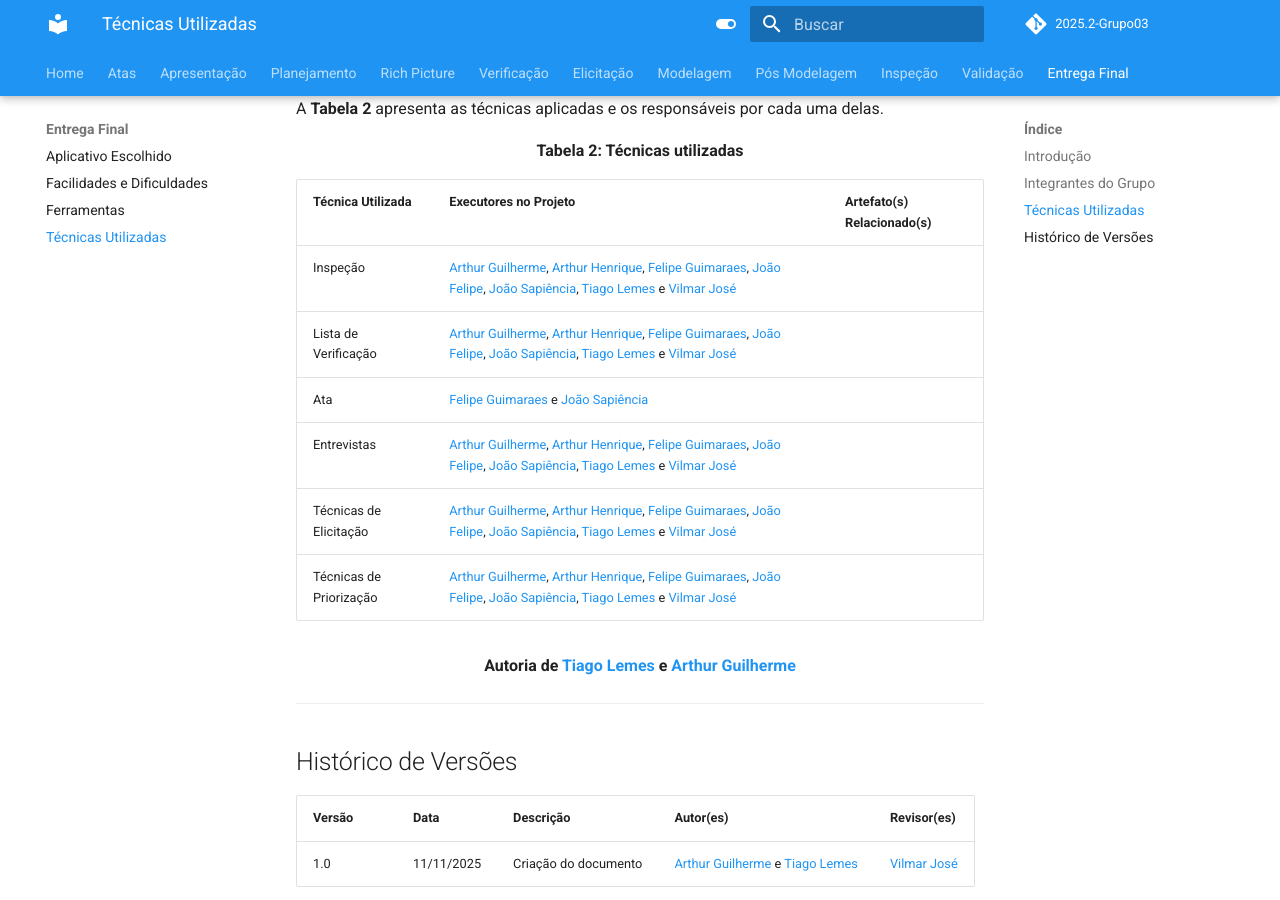
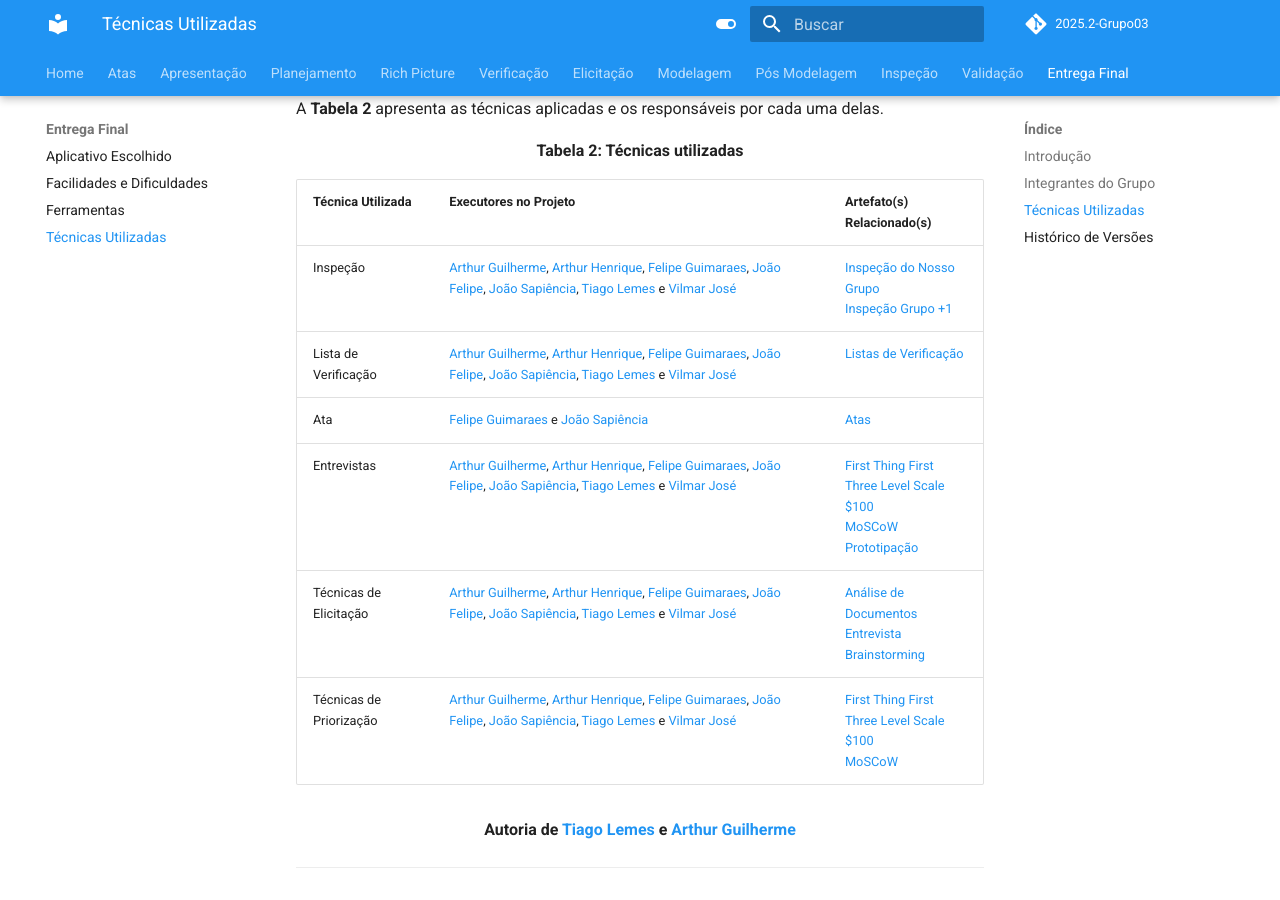
Before and after one commit to Requisitos-de-Software/2025.2-Grupo03, an MkDocs documentation site: the page built from docs/Entrega_Final/tecnicas_utilizadas.md, in a window 1280 px wide and 900 px high, scrolled down 848 px. Built offline with MkDocs 1.6.1 and Material for MkDocs 9.7.7, drawn with Linux system fonts in a browser that asks for light colours; comment, search, counter and statistics services are not loaded.

Commit message:
Update tecnicas_utilizadas.md

```diff
--- a/docs/Entrega_Final/tecnicas_utilizadas.md
+++ b/docs/Entrega_Final/tecnicas_utilizadas.md
@@ -29,12 +29,12 @@ A **Tabela 2** apresenta as técnicas aplicadas e os responsáveis por cada uma
 
 | Técnica Utilizada       | Executores no Projeto                                                                 | Artefato(s) Relacionado(s)                                                                 |
 |--------------------------|----------------------------------------------------------------------------------------|---------------------------------------------------------------------------------------------|
-| Inspeção         | [Arthur Guilherme](https://github.com/ArthurGuilher62), [Arthur Henrique](https://github.com/arthurhvieira1), [Felipe Guimaraes](https://github.com/felipegf1), [João Felipe](https://github.com/MrBolt2005), [João Sapiência](https://github.com/JoaoSapiencia), [Tiago Lemes](https://github.com/TiagoTeixeira-2005) e [Vilmar José](https://github.com/VilmarFagundes) |  |
-| Lista de Verificação     | [Arthur Guilherme](https://github.com/ArthurGuilher62), [Arthur Henrique](https://github.com/arthurhvieira1), [Felipe Guimaraes](https://github.com/felipegf1), [João Felipe](https://github.com/MrBolt2005), [João Sapiência](https://github.com/JoaoSapiencia), [Tiago Lemes](https://github.com/TiagoTeixeira-2005) e [Vilmar José](https://github.com/VilmarFagundes) ||
-| Ata | [Felipe Guimaraes](https://github.com/felipegf1) e [João Sapiência](https://github.com/JoaoSapiencia)||
-| Entrevistas              | [Arthur Guilherme](https://github.com/ArthurGuilher62), [Arthur Henrique](https://github.com/arthurhvieira1), [Felipe Guimaraes](https://github.com/felipegf1), [João Felipe](https://github.com/MrBolt2005), [João Sapiência](https://github.com/JoaoSapiencia), [Tiago Lemes](https://github.com/TiagoTeixeira-2005) e [Vilmar José](https://github.com/VilmarFagundes)                                                    | |
-| Técnicas de Elicitação   | [Arthur Guilherme](https://github.com/ArthurGuilher62), [Arthur Henrique](https://github.com/arthurhvieira1), [Felipe Guimaraes](https://github.com/felipegf1), [João Felipe](https://github.com/MrBolt2005), [João Sapiência](https://github.com/JoaoSapiencia), [Tiago Lemes](https://github.com/TiagoTeixeira-2005) e [Vilmar José](https://github.com/VilmarFagundes)    |  |
-| Técnicas de Priorização  | [Arthur Guilherme](https://github.com/ArthurGuilher62), [Arthur Henrique](https://github.com/arthurhvieira1), [Felipe Guimaraes](https://github.com/felipegf1), [João Felipe](https://github.com/MrBolt2005), [João Sapiência](https://github.com/JoaoSapiencia), [Tiago Lemes](https://github.com/TiagoTeixeira-2005) e [Vilmar José](https://github.com/VilmarFagundes)                                                          |  |
+| Inspeção         | [Arthur Guilherme](https://github.com/ArthurGuilher62), [Arthur Henrique](https://github.com/arthurhvieira1), [Felipe Guimaraes](https://github.com/felipegf1), [João Felipe](https://github.com/MrBolt2005), [João Sapiência](https://github.com/JoaoSapiencia), [Tiago Lemes](https://github.com/TiagoTeixeira-2005) e [Vilmar José](https://github.com/VilmarFagundes) | [Inspeção do Nosso Grupo](https://requisitos-de-software.github.io/2025.2-Grupo03/Inspe%C3%A7%C3%A3o/inspe%C3%A7%C3%A3o_grupo_1/) <br> [Inspeção Grupo +1](https://requisitos-de-software.github.io/2025.2-Grupo03/Inspe%C3%A7%C3%A3o/inspe%C3%A7%C3%A3o_grupo_%2B1_1/) |
+| Lista de Verificação     | [Arthur Guilherme](https://github.com/ArthurGuilher62), [Arthur Henrique](https://github.com/arthurhvieira1), [Felipe Guimaraes](https://github.com/felipegf1), [João Felipe](https://github.com/MrBolt2005), [João Sapiência](https://github.com/JoaoSapiencia), [Tiago Lemes](https://github.com/TiagoTeixeira-2005) e [Vilmar José](https://github.com/VilmarFagundes) | [Listas de Verificação](https://requisitos-de-software.github.io/2025.2-Grupo03/Verificacao/verificacao/) |
+| Ata | [Felipe Guimaraes](https://github.com/felipegf1) e [João Sapiência](https://github.com/JoaoSapiencia)| [Atas](https://requisitos-de-software.github.io/2025.2-Grupo03/Atas/ata09-09-2025_1/) |
+| Entrevistas              | [Arthur Guilherme](https://github.com/ArthurGuilher62), [Arthur Henrique](https://github.com/arthurhvieira1), [Felipe Guimaraes](https://github.com/felipegf1), [João Felipe](https://github.com/MrBolt2005), [João Sapiência](https://github.com/JoaoSapiencia), [Tiago Lemes](https://github.com/TiagoTeixeira-2005) e [Vilmar José](https://github.com/VilmarFagundes)                                                    | [First Thing First](https://requisitos-de-software.github.io/2025.2-Grupo03/Elicitacao/first_thing_first/#gravacao) <br> [Three Level Scale](https://requisitos-de-software.github.io/2025.2-Grupo03/Elicitacao/three_level_scale/) <br> [$100](https://requisitos-de-software.github.io/2025.2-Grupo03/Elicitacao/100_dolares/) <br> [MoSCoW](https://requisitos-de-software.github.io/2025.2-Grupo03/Elicitacao/moscow/) <br> [Prototipação](https://requisitos-de-software.github.io/2025.2-Grupo03/Validacao/prototipos/#gravacoes-da-validacao-do-documento) |
+| Técnicas de Elicitação   | [Arthur Guilherme](https://github.com/ArthurGuilher62), [Arthur Henrique](https://github.com/arthurhvieira1), [Felipe Guimaraes](https://github.com/felipegf1), [João Felipe](https://github.com/MrBolt2005), [João Sapiência](https://github.com/JoaoSapiencia), [Tiago Lemes](https://github.com/TiagoTeixeira-2005) e [Vilmar José](https://github.com/VilmarFagundes)    | [Análise de Documentos](https://requisitos-de-software.github.io/2025.2-Grupo03/Elicitacao/analise_de_documentos/) <br> [Entrevista](https://requisitos-de-software.github.io/2025.2-Grupo03/Elicitacao/entrevista/) <br> [Brainstorming](https://requisitos-de-software.github.io/2025.2-Grupo03/Elicitacao/brainstorming/) |
+| Técnicas de Priorização  | [Arthur Guilherme](https://github.com/ArthurGuilher62), [Arthur Henrique](https://github.com/arthurhvieira1), [Felipe Guimaraes](https://github.com/felipegf1), [João Felipe](https://github.com/MrBolt2005), [João Sapiência](https://github.com/JoaoSapiencia), [Tiago Lemes](https://github.com/TiagoTeixeira-2005) e [Vilmar José](https://github.com/VilmarFagundes)                                                          | [First Thing First](https://requisitos-de-software.github.io/2025.2-Grupo03/Elicitacao/first_thing_first/) <br> [Three Level Scale](https://requisitos-de-software.github.io/2025.2-Grupo03/Elicitacao/three_level_scale/) <br> [$100](https://requisitos-de-software.github.io/2025.2-Grupo03/Elicitacao/100_dolares/) <br> [MoSCoW](https://requisitos-de-software.github.io/2025.2-Grupo03/Elicitacao/moscow/) |
 
 <div align="center"><strong>Autoria de <a href="https://github.com/TiagoTeixeira-2005">Tiago Lemes</a> e <a href="https://github.com/ArthurGuilher62">Arthur Guilherme</a></strong></div>
 
```
